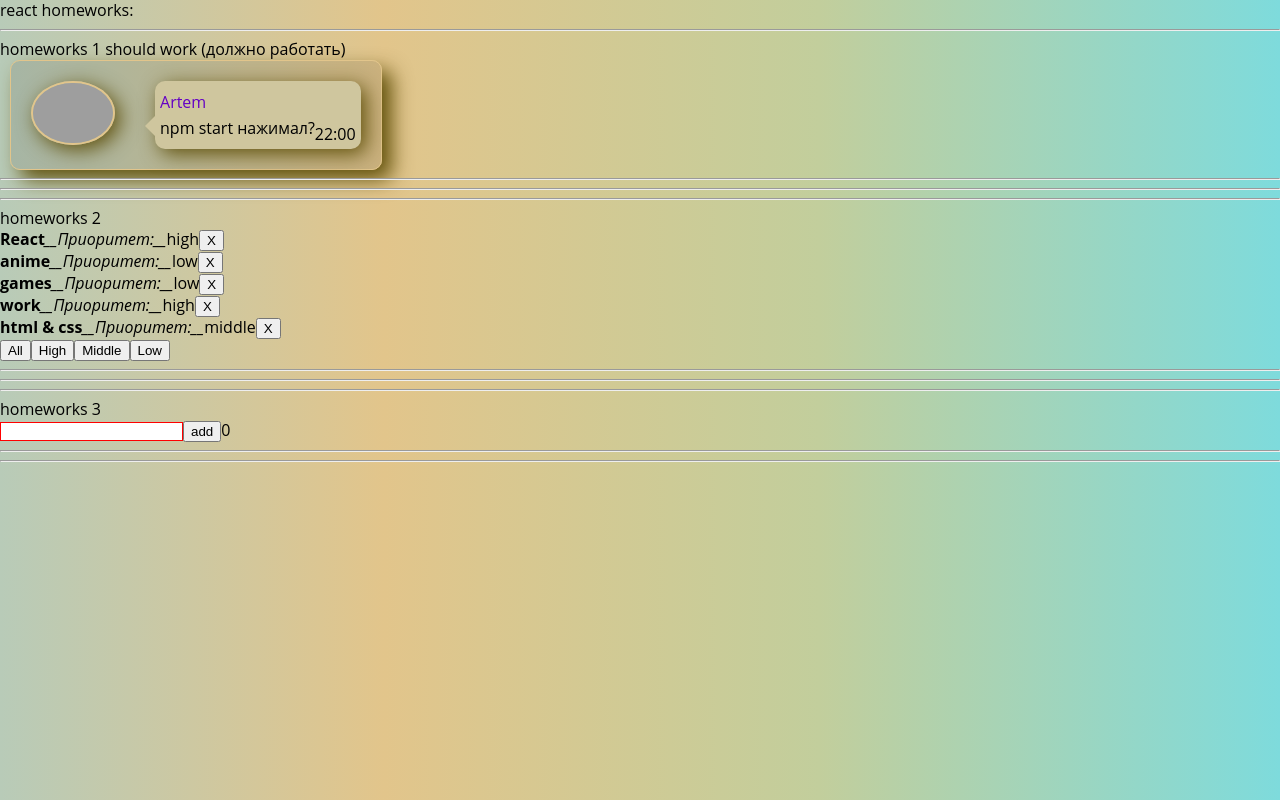
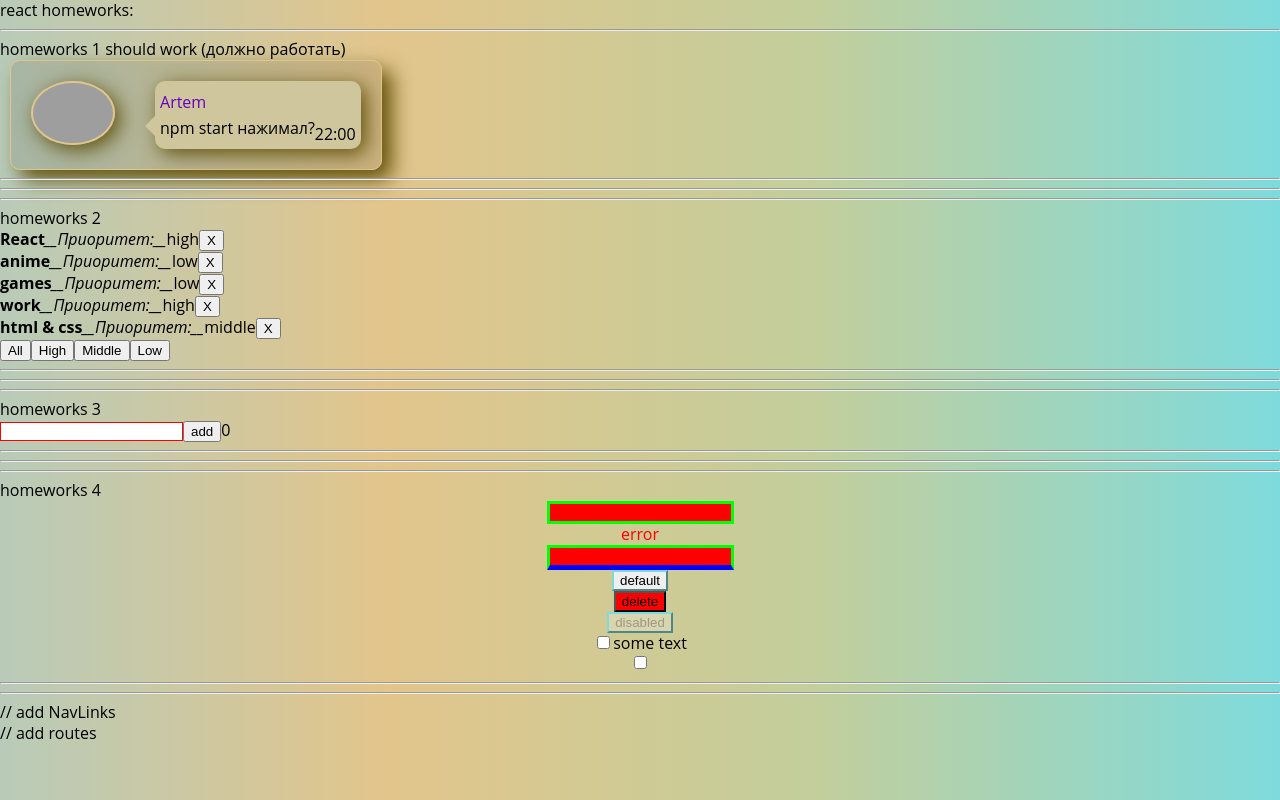
Before and after one commit to itbali/hometask1, a React (Create React App) app: page / in a window 1280 px wide. Built offline with nearby package versions, Linux system fonts and the light colour scheme; grey boxes are pictures that could not be loaded.

Commit message:
hw5 start

```diff
--- a/src/p1-main/m1-ui/u1-app/App.tsx
+++ b/src/p1-main/m1-ui/u1-app/App.tsx
@@ -3,6 +3,8 @@ import s from './App.module.css'
 import HW1 from '../../../p2-homeworks/h1/HW1'
 import HW2 from '../../../p2-homeworks/h2/HW2'
 import HW3 from '../../../p2-homeworks/h3/HW3'
+import HW4 from '../../../p2-homeworks/h4/HW4'
+import HW5 from '../../../p2-homeworks/h5/HW5'
 
 function App() {
     return (
@@ -11,8 +13,8 @@ function App() {
             <HW1/>
             <HW2/>
             <HW3/>
-            {/*<HW4/>*/}
-            {/*<HW5/>*/}
+            <HW4/>
+            <HW5/>
 
         </div>
     )
--- a/src/p2-homeworks/h4/HW4.module.css
+++ b/src/p2-homeworks/h4/HW4.module.css
@@ -11,3 +11,7 @@
 .testSpanError {
     color: blue;
 }
+
+.wow {
+background-color: lightgreen;
+}
--- a/src/p2-homeworks/h4/HW4.tsx
+++ b/src/p2-homeworks/h4/HW4.tsx
@@ -39,7 +39,7 @@ function HW4() {
 
                 {/*----------------------------------------------------*/}
 
-                <SuperButton>
+                <SuperButton clasik>
                     default
                 </SuperButton>
 
--- a/src/p2-homeworks/h4/common/c2-SuperButton/SuperButton.module.css
+++ b/src/p2-homeworks/h4/common/c2-SuperButton/SuperButton.module.css
@@ -1,7 +1,11 @@
 .default {
-
+ border-color: #7edbdc;
 }
 
 .red {
     background: red;
 }
+
+.lol {
+    background-color: black;
+}
--- a/src/p2-homeworks/h4/common/c2-SuperButton/SuperButton.tsx
+++ b/src/p2-homeworks/h4/common/c2-SuperButton/SuperButton.tsx
@@ -6,6 +6,7 @@ type DefaultButtonPropsType = DetailedHTMLProps<ButtonHTMLAttributes<HTMLButtonE
 
 type SuperButtonPropsType = DefaultButtonPropsType & {
     red?: boolean
+    clasik?:boolean
 }
 
 const SuperButton: React.FC<SuperButtonPropsType> = (
@@ -14,7 +15,9 @@ const SuperButton: React.FC<SuperButtonPropsType> = (
         ...restProps// все остальные пропсы попадут в объект restProps, там же будет children
     }
 ) => {
-    const finalClassName = `${red ? s.red : s.default} ${className}`
+    const finalClassName = `${red ? s.red : s.default} ${s.className}`
+
+
 
     return (
         <button
```
Also changed, not shown: package.json (+9 -1 lines), 1 other file (tests, documents, lock files or other folders).
